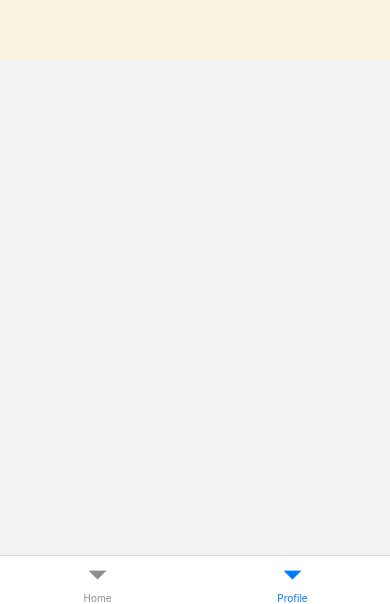
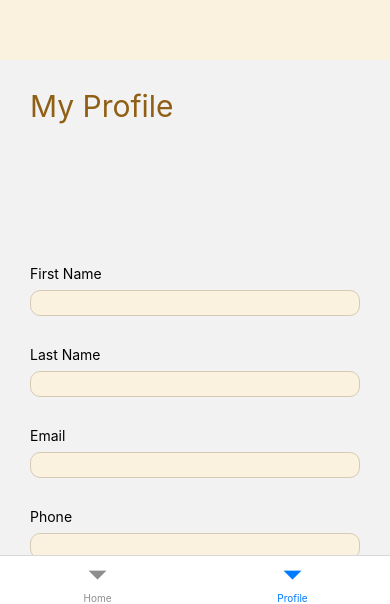
Before and after one commit to Maorshl/user-managment, a React Native app in the folder userManagment/: screen /Profile in a window 390 px wide. Shown: the part 240-844 px from the top of the page. Built offline with nearby package versions, Linux system fonts and the light colour scheme; no server answers.

Commit message:
Added profile screen components

```diff
--- a/userManagment/src/features/home/state/homeActions.ts
+++ b/userManagment/src/features/home/state/homeActions.ts
@@ -1,11 +1,13 @@
 import {getUsersRepo} from '../../../repository/homeRepo';
 import {AppThunk} from '../../../store/store';
+import {setProfile} from '../../profile/state/profileSlice';
 import {setUsers} from './homeSlice';
 
 export const getHomeUsers = (): AppThunk => async dispatch => {
   try {
     const users = await getUsersRepo();
     dispatch(setUsers(users));
+    dispatch(setProfile(users[0]));
   } catch (error) {
     console.log(error);
   }
--- a/userManagment/src/features/profile/ProfileScreen.tsx
+++ b/userManagment/src/features/profile/ProfileScreen.tsx
@@ -1,14 +1,18 @@
-import {View, StyleSheet} from 'react-native';
+import {View, StyleSheet, ScrollView} from 'react-native';
 import React from 'react';
 import {SafeAreaView} from 'react-native-safe-area-context';
 import {colors} from '../../constants/colors';
+import DetailsSection from './components/DetailsSection';
 
 const ProfileScreen = () => {
   const renderUpperSection = () => <View style={styles.upperSection} />;
   return (
-    <SafeAreaView edges={['bottom', 'left', 'right']}>
-      <View style={styles.flex1}>{renderUpperSection()}</View>
-    </SafeAreaView>
+    <View style={styles.flex1}>
+      <ScrollView>
+        {renderUpperSection()}
+        <DetailsSection />
+      </ScrollView>
+    </View>
   );
 };
 
--- /dev/null
+++ b/userManagment/src/features/profile/components/DetailsSection.tsx
@@ -0,0 +1,69 @@
+import {Image, StyleSheet, Text, View} from 'react-native';
+import React from 'react';
+import {colors} from '../../../constants/colors';
+import {useAppSelector} from '../../../store/store';
+
+const DetailsSection = () => {
+  const currentUser = useAppSelector(state => state?.profile?.currentUser);
+
+  const renderTextSection = ({
+    value,
+    name,
+  }: {
+    value: string;
+    name: string;
+    icon?: JSX.Element;
+  }) => (
+    <View style={styles.section}>
+      <Text>{name}</Text>
+      <View style={styles.value}>
+        <Text>{value}</Text>
+      </View>
+    </View>
+  );
+
+  return (
+    <View style={styles.mainContainer}>
+      <Text style={styles.title}>My Profile</Text>
+
+      <Image source={{uri: currentUser?.picture.large}} style={styles.image} />
+      {renderTextSection({
+        name: 'First Name',
+        value: currentUser?.name?.first ?? '',
+      })}
+      {renderTextSection({
+        name: 'Last Name',
+        value: currentUser?.name?.last ?? '',
+      })}
+      {renderTextSection({name: 'Email', value: currentUser?.email ?? ''})}
+      {renderTextSection({name: 'Phone', value: currentUser?.phone ?? ''})}
+    </View>
+  );
+};
+
+export default DetailsSection;
+
+const styles = StyleSheet.create({
+  mainContainer: {
+    paddingVertical: 28,
+    paddingHorizontal: 30,
+    height: 100,
+  },
+  title: {
+    fontSize: 30,
+    color: colors.brown,
+  },
+  value: {
+    backgroundColor: colors.cream,
+    borderColor: colors.borders,
+    paddingVertical: 12,
+    paddingHorizontal: 18,
+    borderRadius: 10,
+    marginTop: 8,
+    borderWidth: StyleSheet.hairlineWidth,
+  },
+  section: {
+    paddingVertical: 15,
+  },
+  image: {width: 100, height: 100, borderRadius: 100, marginVertical: 13},
+});
--- /dev/null
+++ b/userManagment/src/features/profile/state/profileSlice.ts
@@ -0,0 +1,24 @@
+import {createSlice, PayloadAction} from '@reduxjs/toolkit';
+import {User} from '../../../models/apiModels';
+
+export interface ProfileState {
+  currentUser?: User;
+}
+
+const initialState: ProfileState = {
+  currentUser: undefined,
+};
+
+export const profileSlice = createSlice({
+  name: 'profile',
+  initialState,
+  reducers: {
+    setProfile: (state, action: PayloadAction<User>) => {
+      state.currentUser = action.payload;
+    },
+  },
+});
+
+export const {setProfile} = profileSlice.actions;
+
+export default profileSlice.reducer;
--- a/userManagment/src/store/store.ts
+++ b/userManagment/src/store/store.ts
@@ -1,10 +1,12 @@
 import {Action, configureStore, ThunkAction} from '@reduxjs/toolkit';
 import {TypedUseSelectorHook, useDispatch, useSelector} from 'react-redux';
 import homeSlice from '../features/home/state/homeSlice';
+import profileSlice from '../features/profile/state/profileSlice';
 
 export const store = configureStore({
   reducer: {
     home: homeSlice,
+    profile: profileSlice,
   },
 });
 
```
